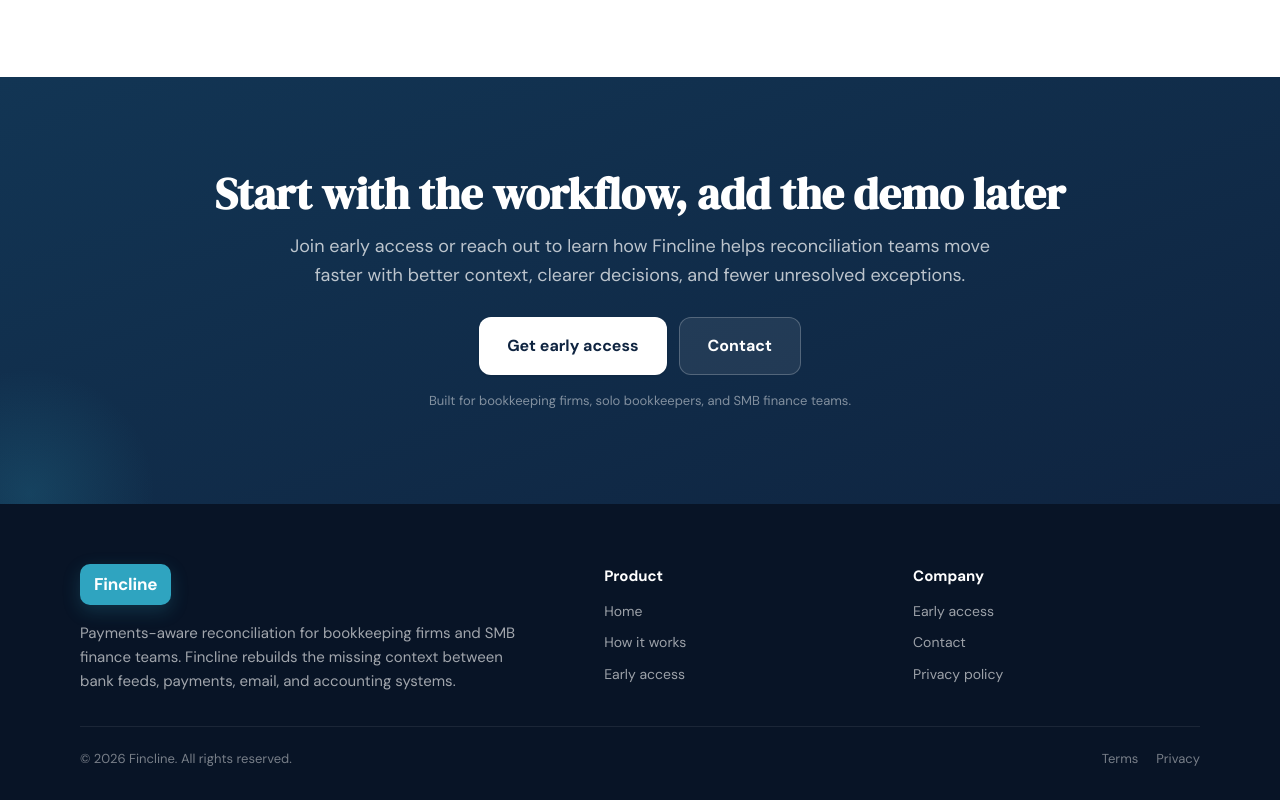
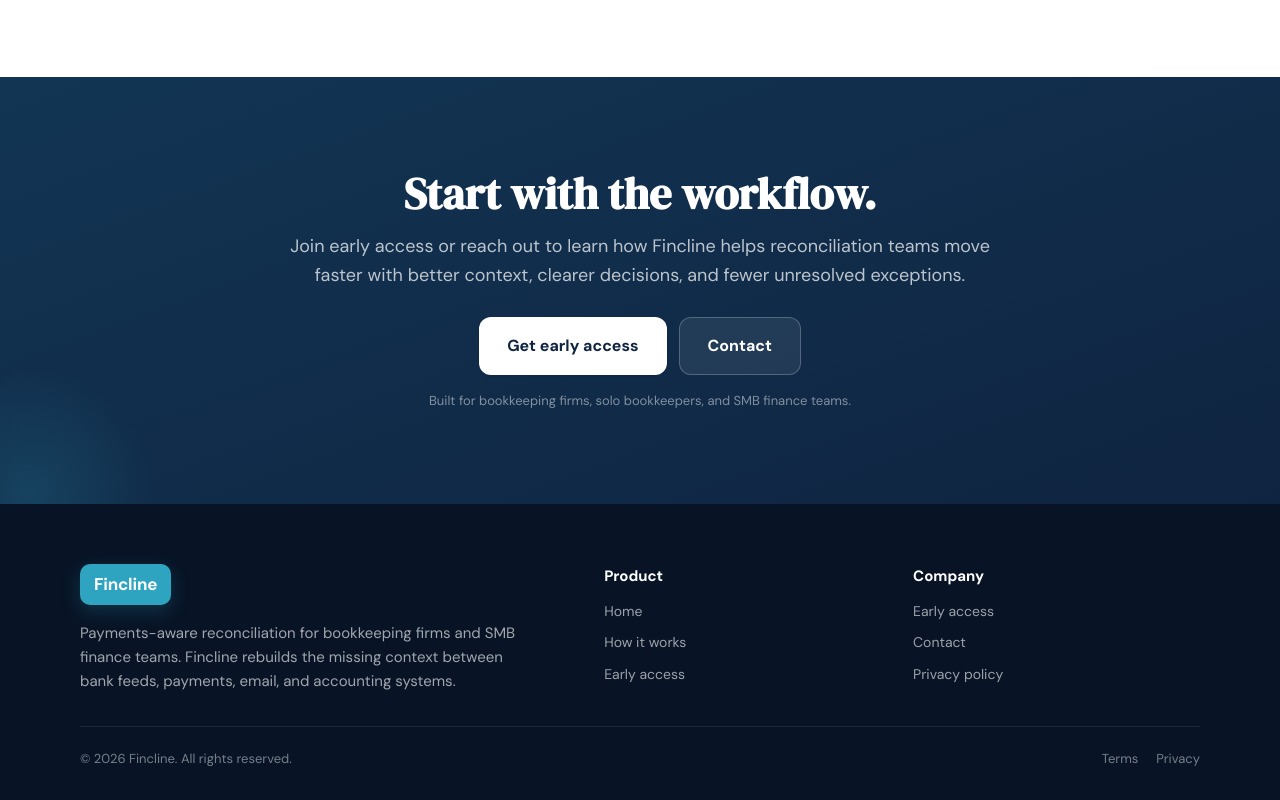
Before and after one commit to admiralnuva/fincline-website, a plain HTML site: page how-it-works.html in a window 1280 px wide. Shown: the part 5423-6223 px from the top of the page. Drawn offline with Linux system fonts and the light colour scheme.

Commit message:
Update how-it-works.html

```diff
--- a/how-it-works.html
+++ b/how-it-works.html
@@ -1259,7 +1259,7 @@
   </section>
 
   <section class="cta-band">
-    <h2>Start with the workflow, add the demo later</h2>
+    <h2>Start with the workflow.</h2>
     <p>
       Join early access or reach out to learn how Fincline helps reconciliation teams move faster with better context, clearer decisions, and fewer unresolved exceptions.
     </p>
```
